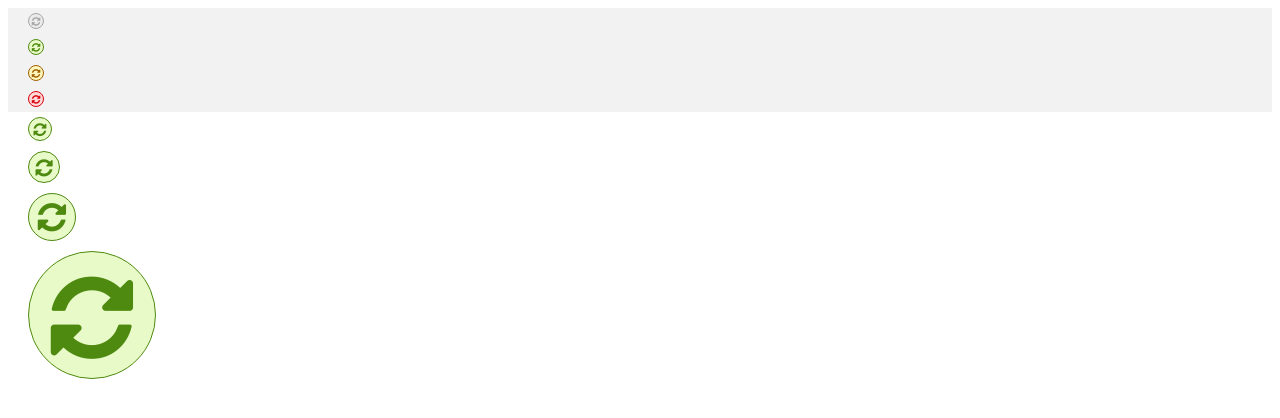
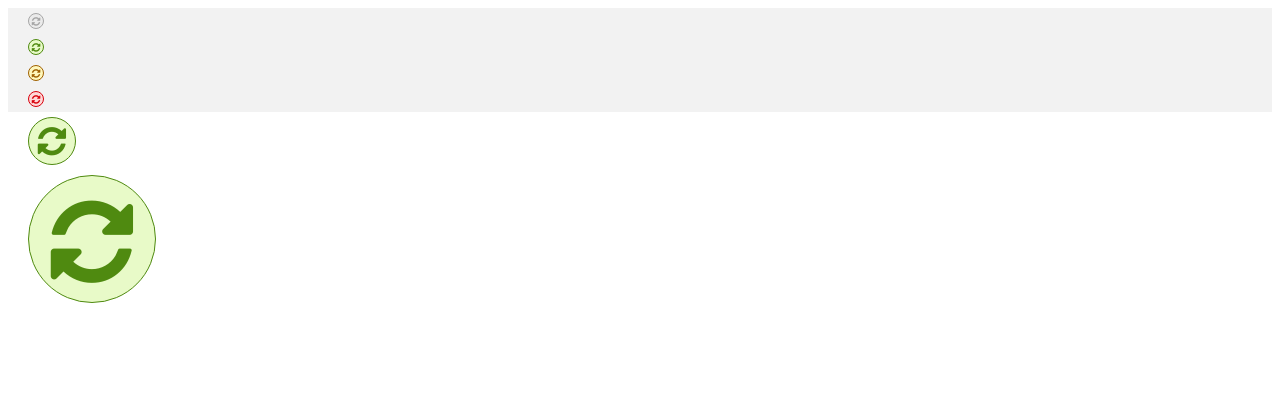
Before and after one commit to irok/CanonicalUrlDetector, a browser extension: page icon.html in a window 1280 px wide. Drawn offline with Linux system fonts and the light colour scheme.

Commit message:
update icons

```diff
--- a/icon.html
+++ b/icon.html
@@ -45,8 +45,6 @@
     <div class="circle small notcn"><i class="fa fa-refresh" aria-hidden="true"></i></div><br>
     <div class="circle small badcn"><i class="fa fa-refresh" aria-hidden="true"></i></div><br>
   </div>
-  <div class="circle medium canon"><i class="fa fa-refresh" aria-hidden="true"></i></div><br>
-  <div class="circle main canon"><i class="fa fa-refresh" aria-hidden="true"></i></div><br>
   <div class="circle large canon"><i class="fa fa-refresh" aria-hidden="true"></i></div><br>
   <div class="circle page canon"><i class="fa fa-refresh" aria-hidden="true"></i></div><br>
 </body>
```
Also changed, not shown: img/icon-128.png, img/icon-48.png, img/icon.png.
